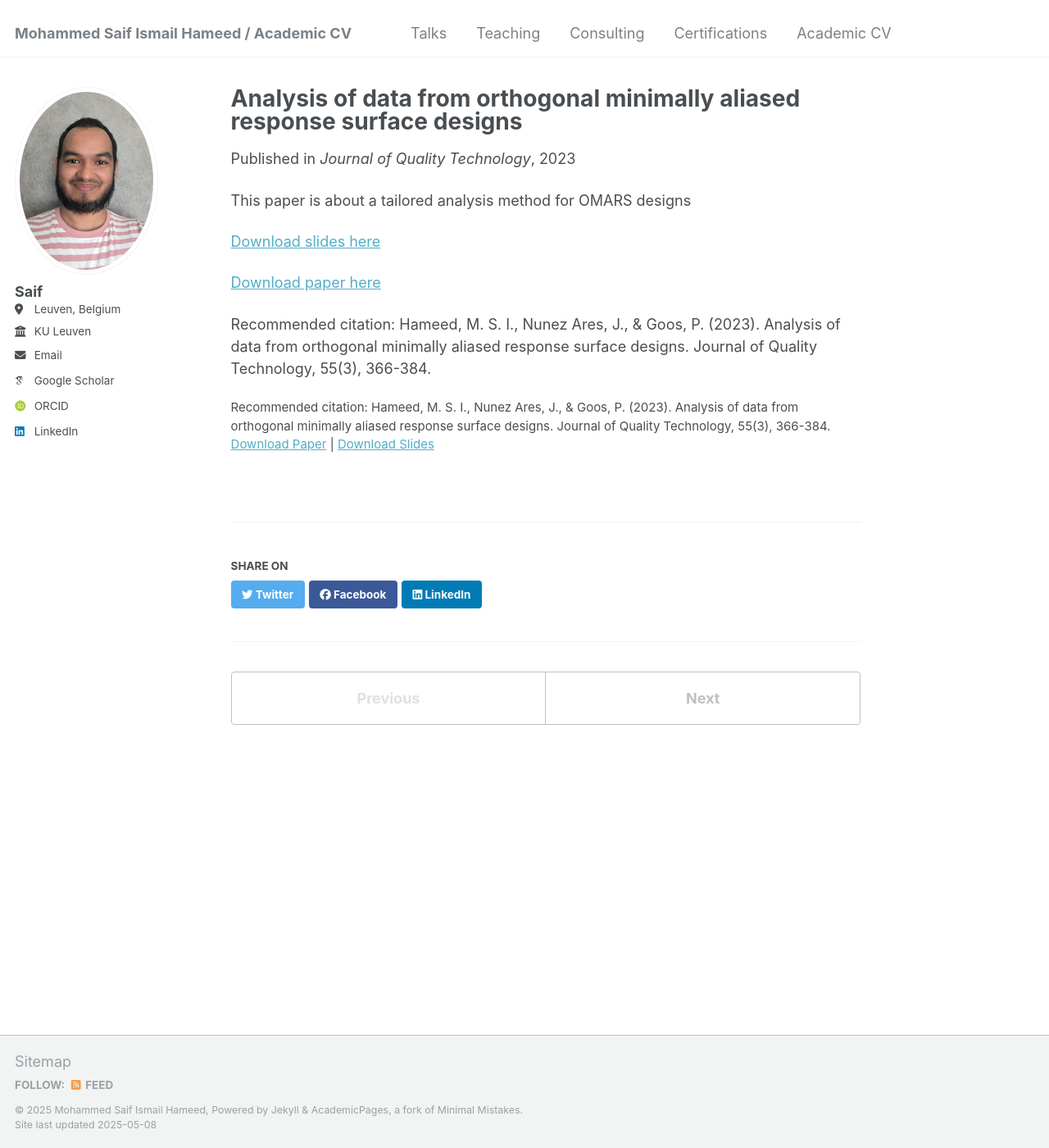
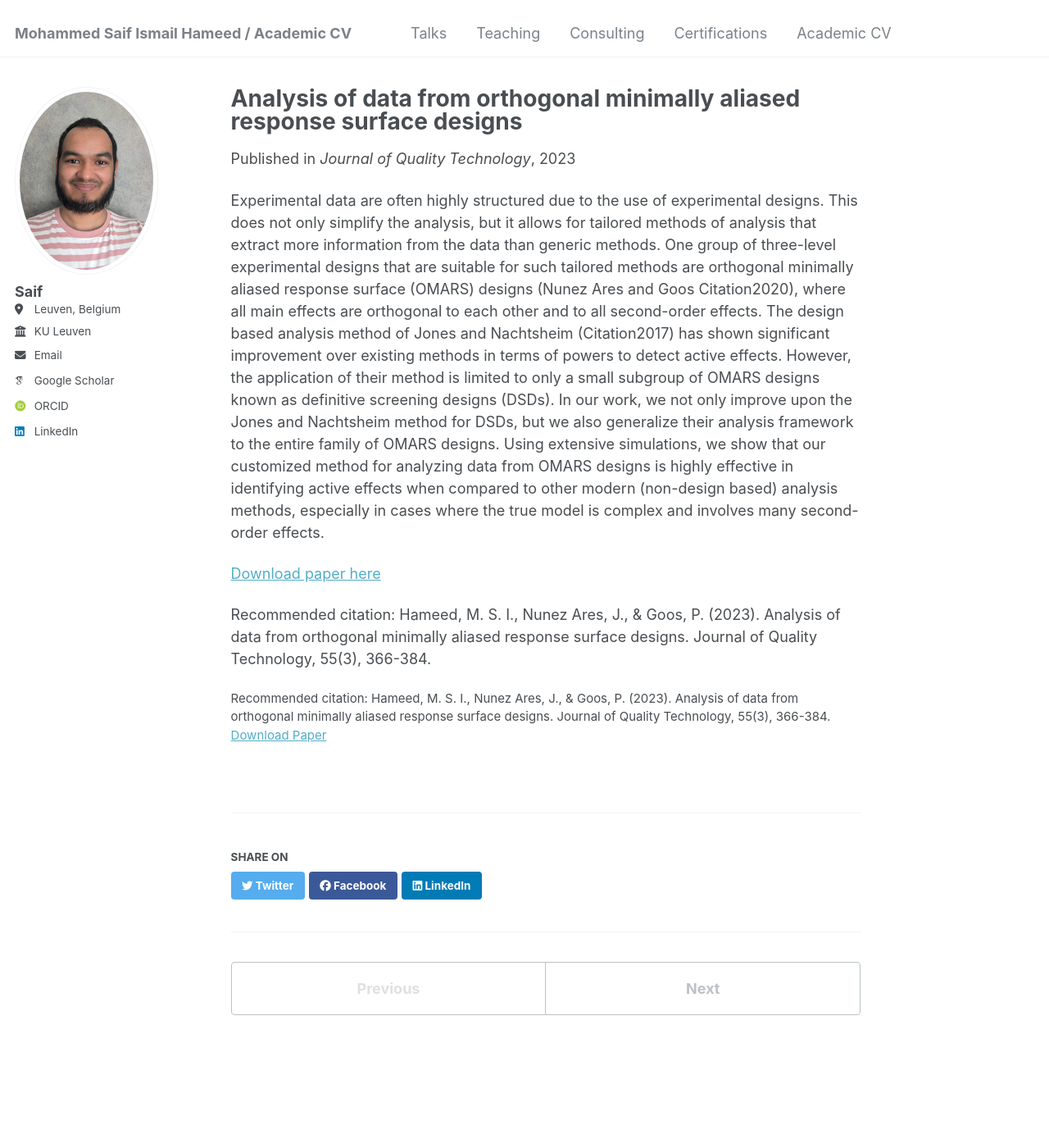
Before and after one commit to saif-ismail/saif-ismail.github.io, a Jekyll site: the page built from _publications/2023-01-23-paper-1.md, in a window 1280 px wide and 1400 px high. Shown: the whole window at 82% size. Built offline with Jekyll 4.4.1, drawn with Linux system fonts in a browser that asks for light colours; some web fonts are replaced.

Commit message:
added two publications

```diff
--- a/_publications/2023-01-23-paper-1.md
+++ b/_publications/2023-01-23-paper-1.md
@@ -2,16 +2,13 @@
 title: "Analysis of data from orthogonal minimally aliased response surface designs"
 collection: publications
 permalink: /publication/2023-01-23-paper-1
-excerpt: 'This paper is about a tailored analysis method for OMARS designs'
+excerpt: 'Experimental data are often highly structured due to the use of experimental designs. This does not only simplify the analysis, but it allows for tailored methods of analysis that extract more information from the data than generic methods. One group of three-level experimental designs that are suitable for such tailored methods are orthogonal minimally aliased response surface (OMARS) designs (Nunez Ares and Goos Citation2020), where all main effects are orthogonal to each other and to all second-order effects. The design based analysis method of Jones and Nachtsheim (Citation2017) has shown significant improvement over existing methods in terms of powers to detect active effects. However, the application of their method is limited to only a small subgroup of OMARS designs known as definitive screening designs (DSDs). In our work, we not only improve upon the Jones and Nachtsheim method for DSDs, but we also generalize their analysis framework to the entire family of OMARS designs. Using extensive simulations, we show that our customized method for analyzing data from OMARS designs is highly effective in identifying active effects when compared to other modern (non-design based) analysis methods, especially in cases where the true model is complex and involves many second-order effects.'
 date: 2023-01-23
 venue: 'Journal of Quality Technology'
-slidesurl: 'https://doi.org/10.1080/00224065.2022.2151530'
 paperurl: 'https://doi.org/10.1080/00224065.2022.2151530'
 citation: 'Hameed, M. S. I., Nunez Ares, J., &amp; Goos, P. (2023). Analysis of data from orthogonal minimally aliased response surface designs. Journal of Quality Technology, 55(3), 366-384.'
 ---
-This paper is about a tailored analysis method for OMARS designs
-
-[Download slides here](https://doi.org/10.1080/00224065.2022.2151530)
+Experimental data are often highly structured due to the use of experimental designs. This does not only simplify the analysis, but it allows for tailored methods of analysis that extract more information from the data than generic methods. One group of three-level experimental designs that are suitable for such tailored methods are orthogonal minimally aliased response surface (OMARS) designs (Nunez Ares and Goos Citation2020), where all main effects are orthogonal to each other and to all second-order effects. The design based analysis method of Jones and Nachtsheim (Citation2017) has shown significant improvement over existing methods in terms of powers to detect active effects. However, the application of their method is limited to only a small subgroup of OMARS designs known as definitive screening designs (DSDs). In our work, we not only improve upon the Jones and Nachtsheim method for DSDs, but we also generalize their analysis framework to the entire family of OMARS designs. Using extensive simulations, we show that our customized method for analyzing data from OMARS designs is highly effective in identifying active effects when compared to other modern (non-design based) analysis methods, especially in cases where the true model is complex and involves many second-order effects.
 
 [Download paper here](https://doi.org/10.1080/00224065.2022.2151530)
 
--- a/assets/css/main.scss
+++ b/assets/css/main.scss
@@ -39,3 +39,20 @@
 @import "vendor/font-awesome/brands";
 @import "vendor/magnific-popup/magnific-popup";
 @import "print";
+
+@media print {
+    /* Hide follow buttons */
+    .author__urls-wrapper {
+      display: none !important;
+    }
+
+    /* Hide author profile photo */
+    .author__avatar, .author__bio {
+      display: none !important;
+    }
+
+    /* Optional: hide navigation, footer, etc. */
+    header, nav, footer {
+      display: none !important;
+    }
+}
```
Also changed, not shown: _pages/certifications.md (+1 -1 lines), _pages/cv.md (+2 -3 lines), _publications/2024-09-20-paper-2.md (deleted, +0 -18 lines), _publications/2025-04-08-paper-2.md (added, +15 -0 lines), _publications/2025-05-08-paper-3.md (added, +15 -0 lines), 1 other file.
